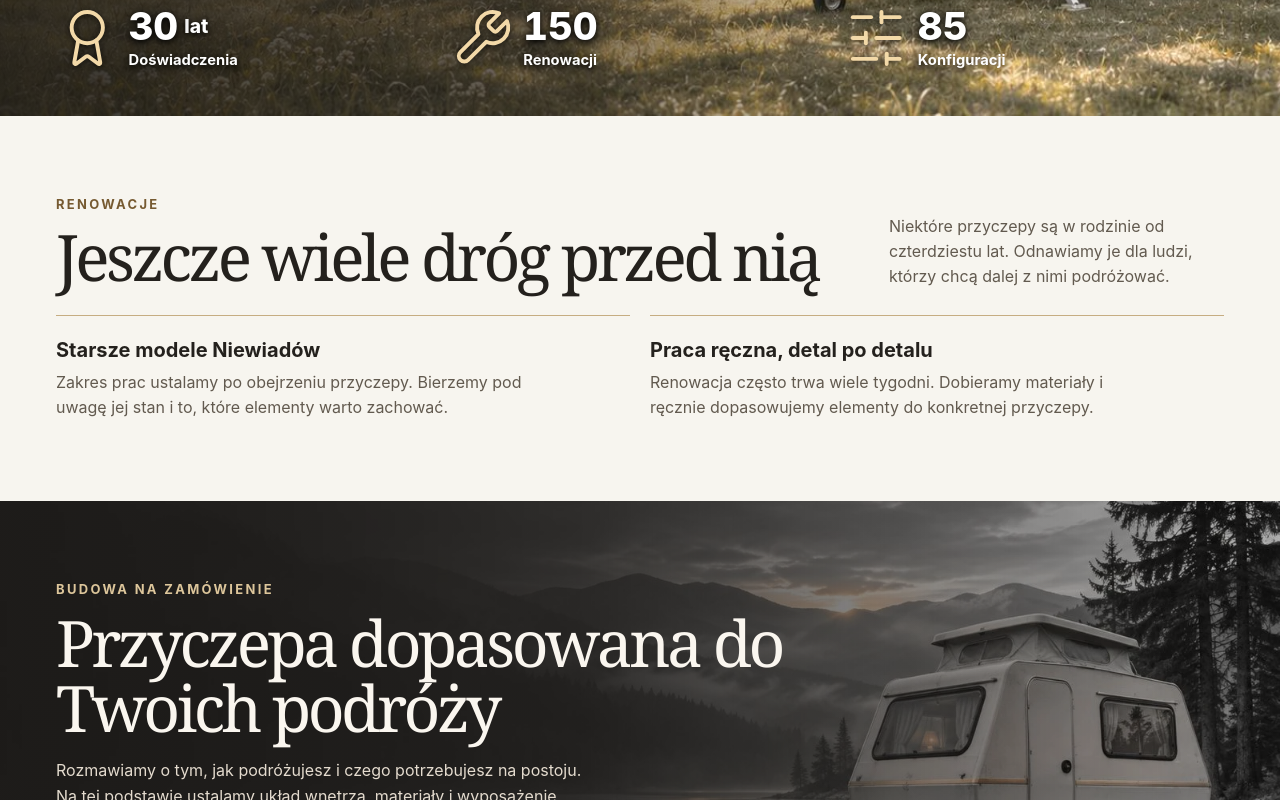
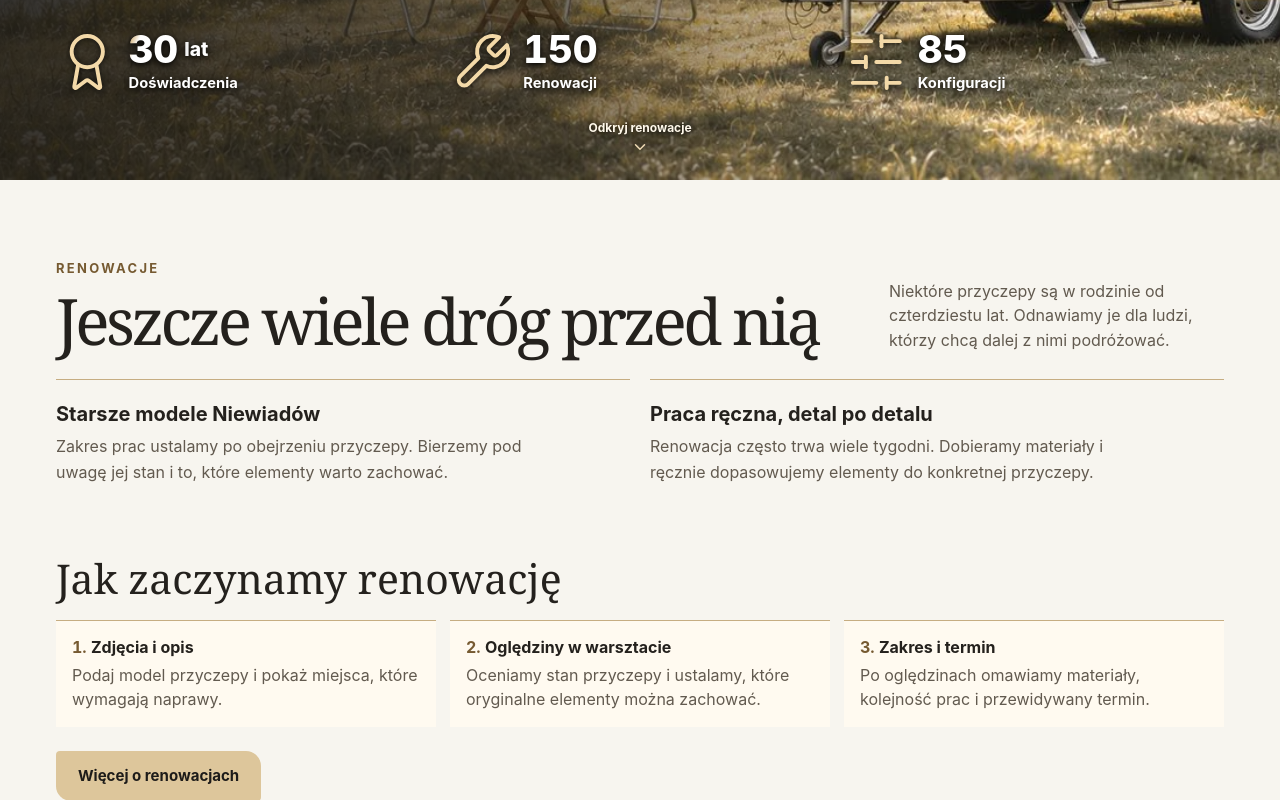
Before and after one commit to EnricoCastaldi/BzqCamp, a React (Vite) app: page / in a window 1280 px wide. Shown: the part 620-1420 px from the top of the page. Built offline with nearby package versions, Linux system fonts and the light colour scheme.

Commit message:
newverson13

```diff
--- a/src/App.jsx
+++ b/src/App.jsx
@@ -3,7 +3,7 @@ import { createPortal } from 'react-dom';
 import HeroCounters from './components/HeroCounters';
 import TrailerPage from './components/TrailerPages';
 import { SiteHeader, SiteFooter } from './components/SiteChrome';
-import { Plus, Minus, ShoppingBag, X, Zap } from 'lucide-react';
+import { ChevronDown, Plus, Minus, ShoppingBag, X, Zap } from 'lucide-react';
 import VehicleSearch from './components/VehicleSearch';
 import Panel from './components/Panel';
 import { money, products, vehicles } from './catalog';
@@ -112,6 +112,10 @@ export default function App({ configurator = false, page }) {
         </div>
       </div>
       <HeroCounters/>
+      <a className="hero-scroll-cue" href="#realizacje">
+        <span>Odkryj renowacje</span>
+        <ChevronDown size={18} aria-hidden="true"/>
+      </a>
     </header>
     <main id="main" ref={homepage}>
       <section className="section wrap trailer-craft" id="realizacje">
@@ -122,6 +126,15 @@ export default function App({ configurator = false, page }) {
         <div className="craft-columns">
           <article data-scroll-reveal><h3>Starsze modele Niewiadów</h3><p>Zakres prac ustalamy po obejrzeniu przyczepy. Bierzemy pod uwagę jej stan i to, które elementy warto zachować.</p></article>
           <article data-scroll-reveal><h3>Praca ręczna, detal po detalu</h3><p>Renowacja często trwa wiele tygodni. Dobieramy materiały i ręcznie dopasowujemy elementy do konkretnej przyczepy.</p></article>
+        </div>
+        <div className="restoration-process">
+          <h3 data-scroll-reveal>Jak zaczynamy renowację</h3>
+          <ol>
+            <li data-scroll-reveal><h4>Zdjęcia i opis</h4><p>Podaj model przyczepy i pokaż miejsca, które wymagają naprawy.</p></li>
+            <li data-scroll-reveal><h4>Oględziny w warsztacie</h4><p>Oceniamy stan przyczepy i ustalamy, które oryginalne elementy można zachować.</p></li>
+            <li data-scroll-reveal><h4>Zakres i termin</h4><p>Po oględzinach omawiamy materiały, kolejność prac i przewidywany termin.</p></li>
+          </ol>
+          <a className="button primary" href="/renowacje.html" data-scroll-reveal>Więcej o renowacjach</a>
         </div>
       </section>
       <section className="trailer-build" id="budowa">
--- a/src/styles.css
+++ b/src/styles.css
@@ -436,3 +436,44 @@ body[data-trailer-page] .primary:hover { background: #e7d4af; }
   .hero-counters > div { padding-inline-start: 0; padding-block-start: calc(var(--counter-icon-size) + 5px); }
   .hero-counter-icon { top: 0; translate: none; }
 }
+
+.trailer-hero { min-height: 100vh; min-height: 100svh; }
+.trailer-hero .hero-copy { padding-bottom: clamp(24px, 5svh, 64px); }
+.trailer-hero .hero-counters { margin-bottom: 12px; }
+.hero-scroll-cue {
+  align-self: center;
+  display: inline-flex;
+  flex-direction: column;
+  align-items: center;
+  gap: 3px;
+  margin-bottom: clamp(12px, 2.4svh, 24px);
+  padding: 5px 12px;
+  color: #fff9eb;
+  text-shadow: 0 1px 5px #000;
+  font-size: .75rem;
+  font-weight: 700;
+}
+.hero-scroll-cue svg { color: #efdab4; }
+.hero-scroll-cue:hover { color: #efdab4; }
+.hero-scroll-cue:focus-visible { outline-color: #efdab4; }
+@media (prefers-reduced-motion: no-preference) {
+  .hero-scroll-cue svg { animation: hero-scroll-nudge 1.15s ease-in-out 2; }
+}
+@keyframes hero-scroll-nudge {
+  0%, 100% { transform: translateY(0); }
+  50% { transform: translateY(4px); }
+}
+.restoration-process { margin-top: clamp(32px, 6vw, 72px); }
+.restoration-process h3 { font: 400 clamp(1.7rem, 3.2vw, 2.65rem)/1.04 Georgia, serif; }
+.restoration-process ol {
+  display: grid;
+  grid-template-columns: repeat(auto-fit, minmax(min(220px, 100%), 1fr));
+  gap: 14px;
+  padding-inline-start: 0;
+  margin: 20px 0 24px;
+  list-style-position: inside;
+}
+.restoration-process li { padding: 16px; border-top: 1px solid #c6ad82; background: #fffaf0; }
+.restoration-process li::marker { color: #765a31; font-weight: 700; }
+.restoration-process h4 { display: inline; }
+.restoration-process p { margin-top: 6px; color: var(--muted); line-height: 1.5; }
```
